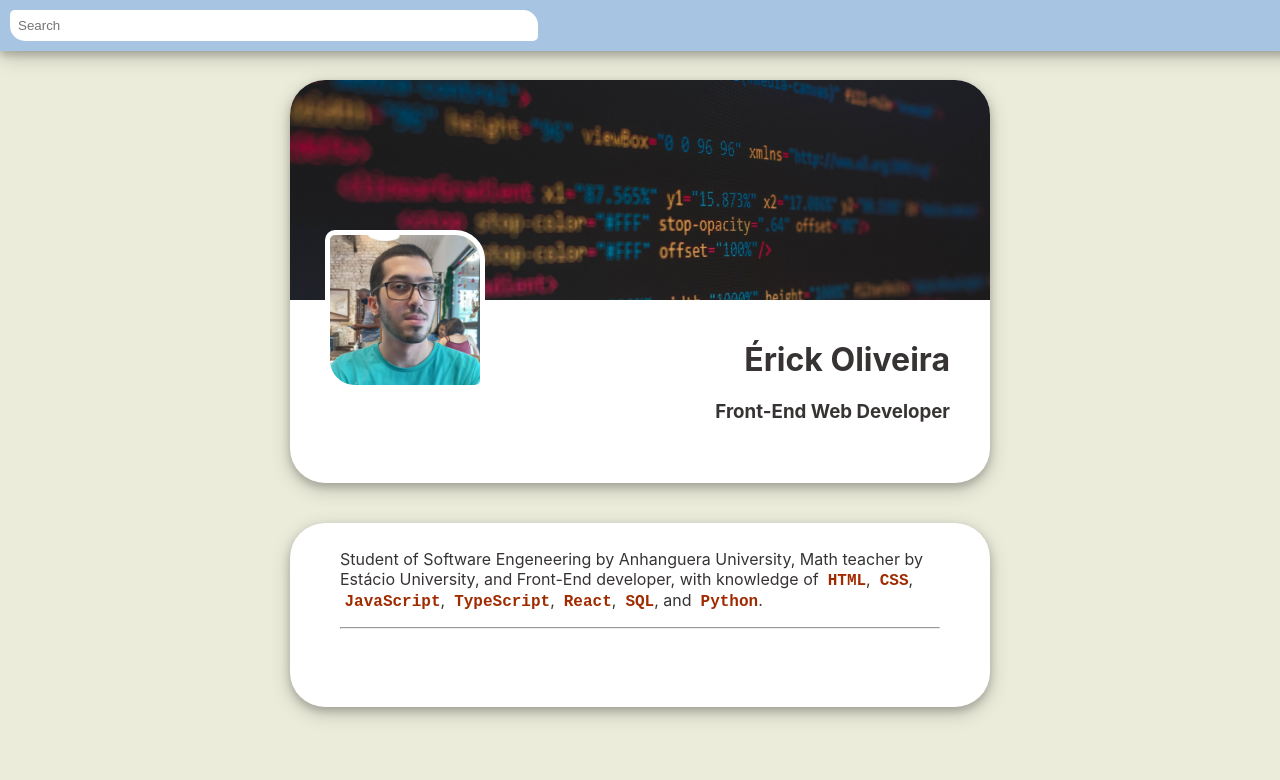
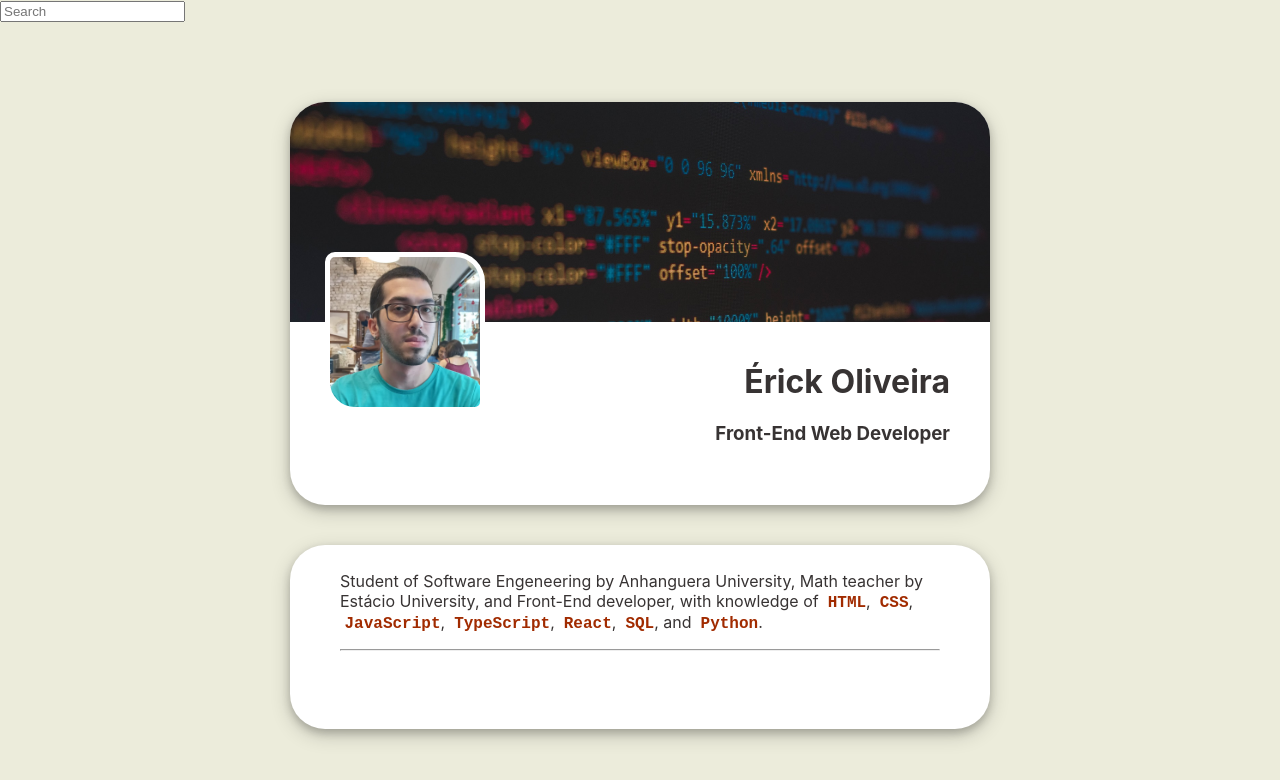
Before and after one commit to kyevat94/erick-oliveira-dev, a React (Create React App) app: page / in a window 1280 px wide. Shown: the top 780 px of the page. Built offline with nearby package versions, Linux system fonts and the light colour scheme.

Commit message:
separation of header and fetch info from py db

```diff
--- a/src/App.css
+++ b/src/App.css
@@ -8,54 +8,6 @@ body {
     Segoe UI Symbol, Lucida Grande, Helvetica, Arial, sans-serif;
   background-color: #ececdb;
   color: #373333;
-}
-
-/* top bar */
-
-.top-bar {
-  width: 100%;
-  padding: 10px;
-  position: fixed;
-  top: 0;
-  left: 0;
-  background-color: #a7c5e3;
-  box-shadow: 0 4px 8px 0 rgba(0, 0, 0, 0.2), 0 6px 20px 0 rgba(0, 0, 0, 0.19);
-  z-index: 2;
-}
-
-/* search bar on top bar */
-
-.search-top {
-  padding: 0.5rem;
-  background-color: white;
-  border: none;
-  border-radius: 5px 15px 5px 15px;
-}
-
-@media (max-width: 768px) {
-  /*mobile*/
-  .search-top {
-    width: 40%;
-  }
-  .search-top:focus {
-    outline: 0;
-  }
-}
-
-@media (min-width: 769px) {
-  /*desktop*/
-  .search-top {
-    width: 10rem;
-    transition-timing-function: ease-in-out;
-    transition: 0.5s;
-    margin-left: 10%;
-  }
-  .search-top:focus {
-    width: 30rem;
-    transition-timing-function: ease-in-out;
-    transition: 0.5s;
-    outline: 0;
-  }
 }
 
 .main {
```
